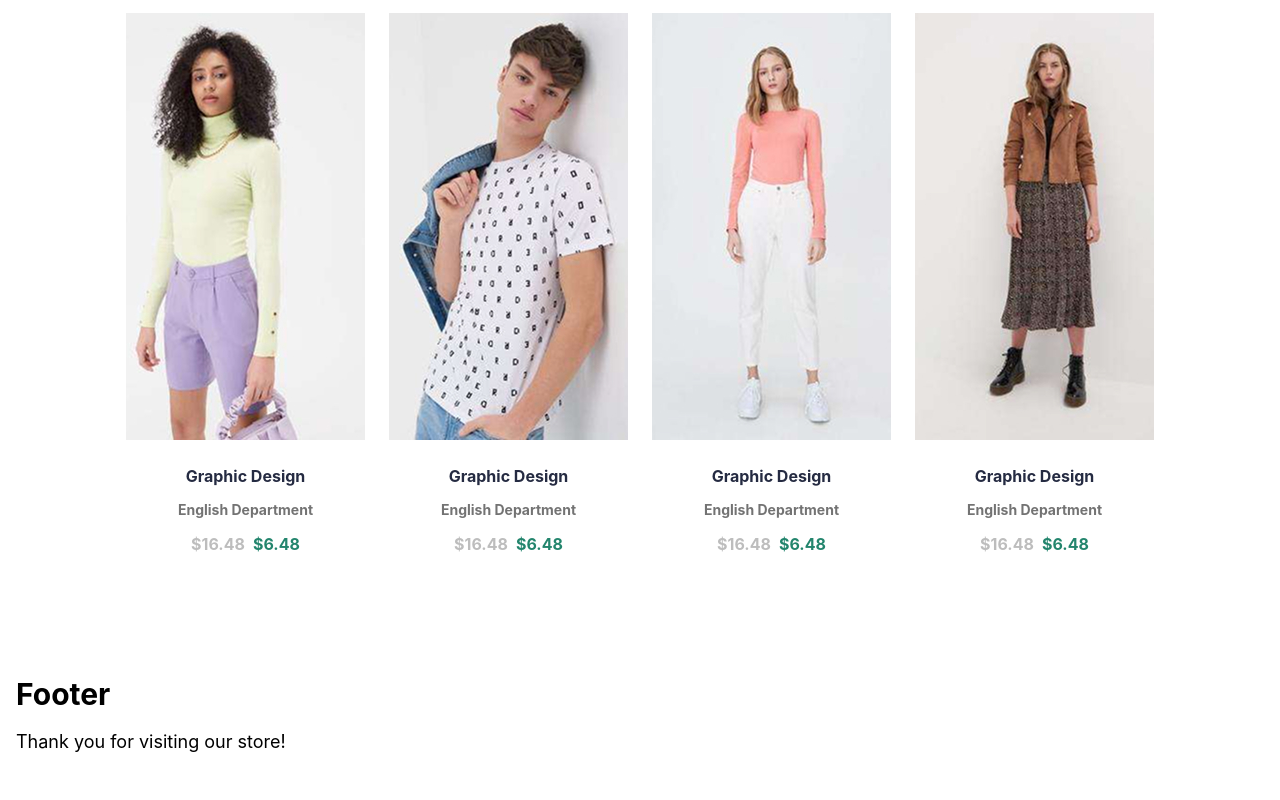
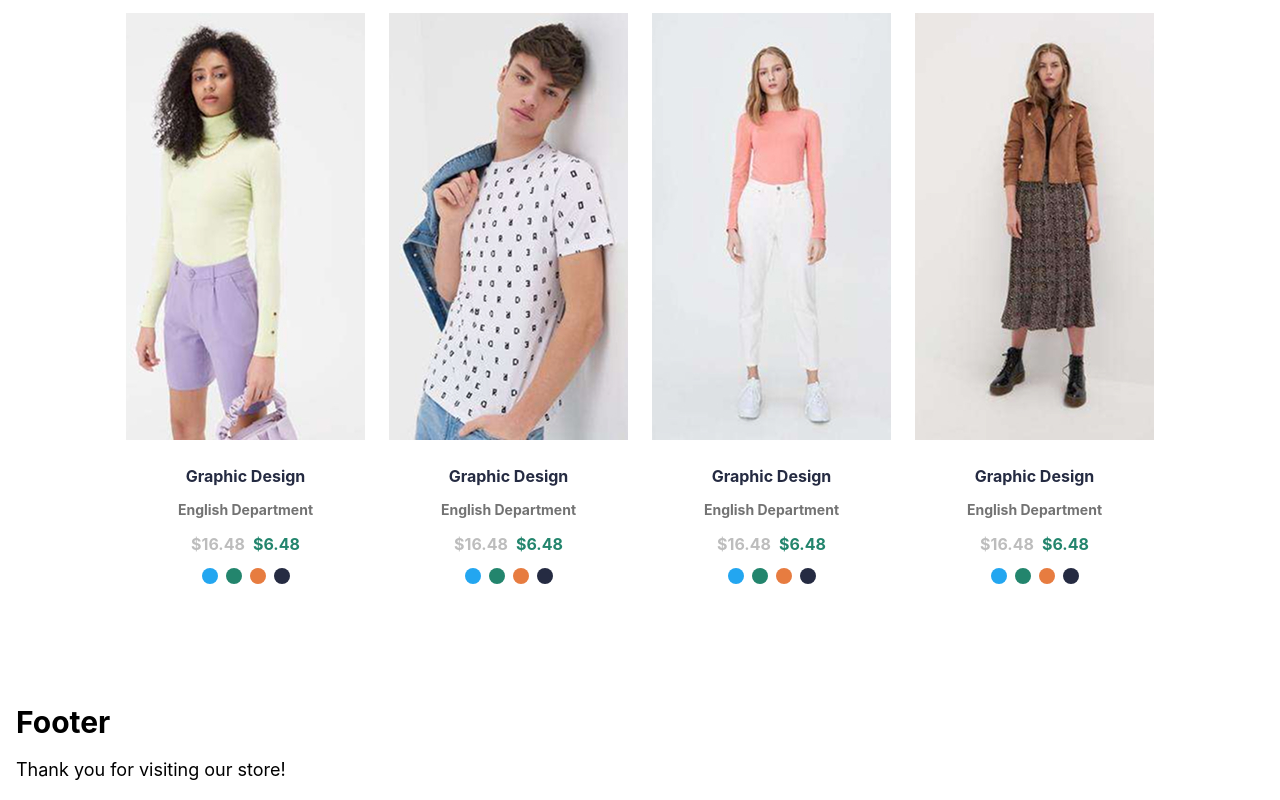
Before and after one commit to gkslleri/bandage-store, a React (Vite) app: page / in a window 1280 px wide. Shown: the part 1811-2611 px from the top of the page. Before the commit the page ends 2583 px from the top, so only its background shows below. Built offline with nearby package versions, Linux system fonts and the light colour scheme.

Commit message:
renkler eklendi

```diff
--- a/src/components/ProductCard.jsx
+++ b/src/components/ProductCard.jsx
@@ -27,6 +27,17 @@ export default function ProductCard({ product }) {
             ${product.discountPrice.toFixed(2)}
           </span>
         </div>
+
+        <div
+          role="img"
+          aria-label="Renk seçenekleri: mavi, yeşil, turuncu ve lacivert"
+          className="flex items-center gap-2"
+        >
+          <span className="h-4 w-4 rounded-full bg-[#23A6F0]" />
+          <span className="h-4 w-4 rounded-full bg-[#23856D]" />
+          <span className="h-4 w-4 rounded-full bg-[#E77C40]" />
+          <span className="h-4 w-4 rounded-full bg-[#252B42]" />
+        </div>
       </div>
     </article>
   );
```
